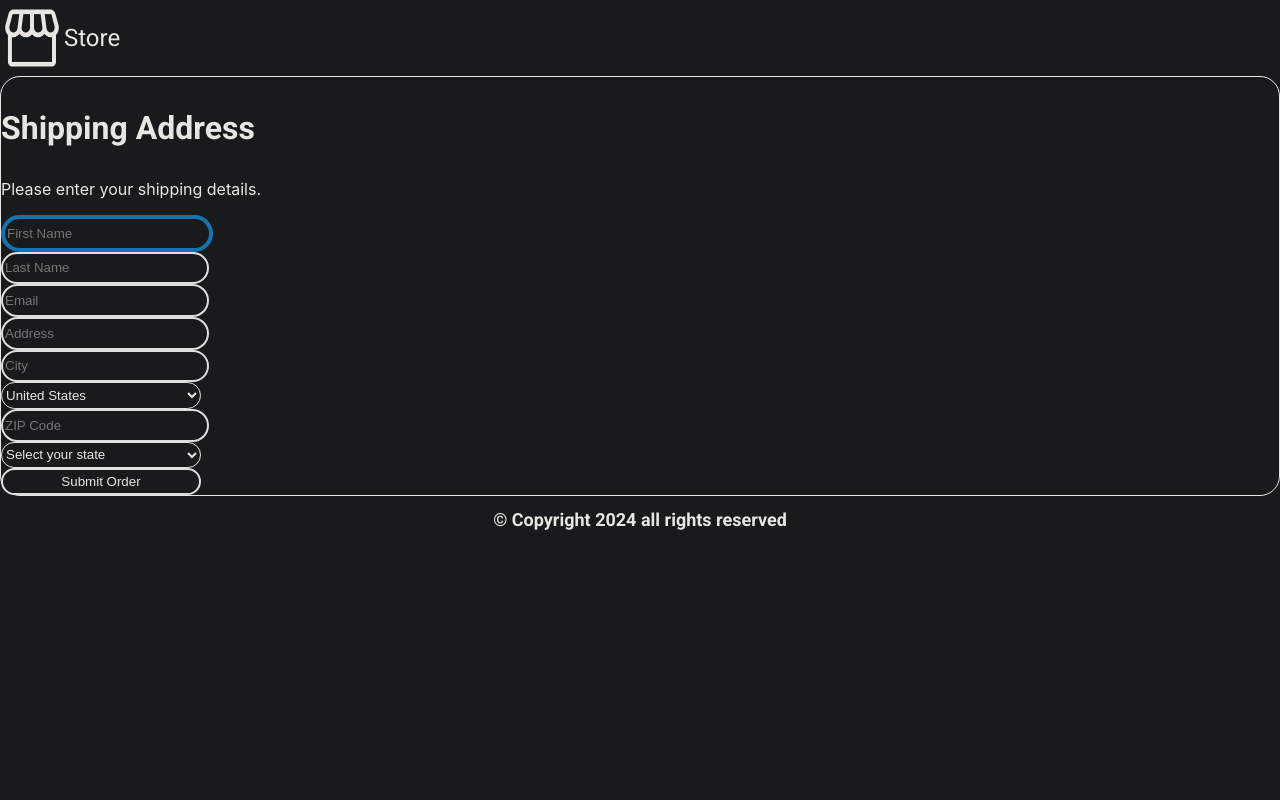
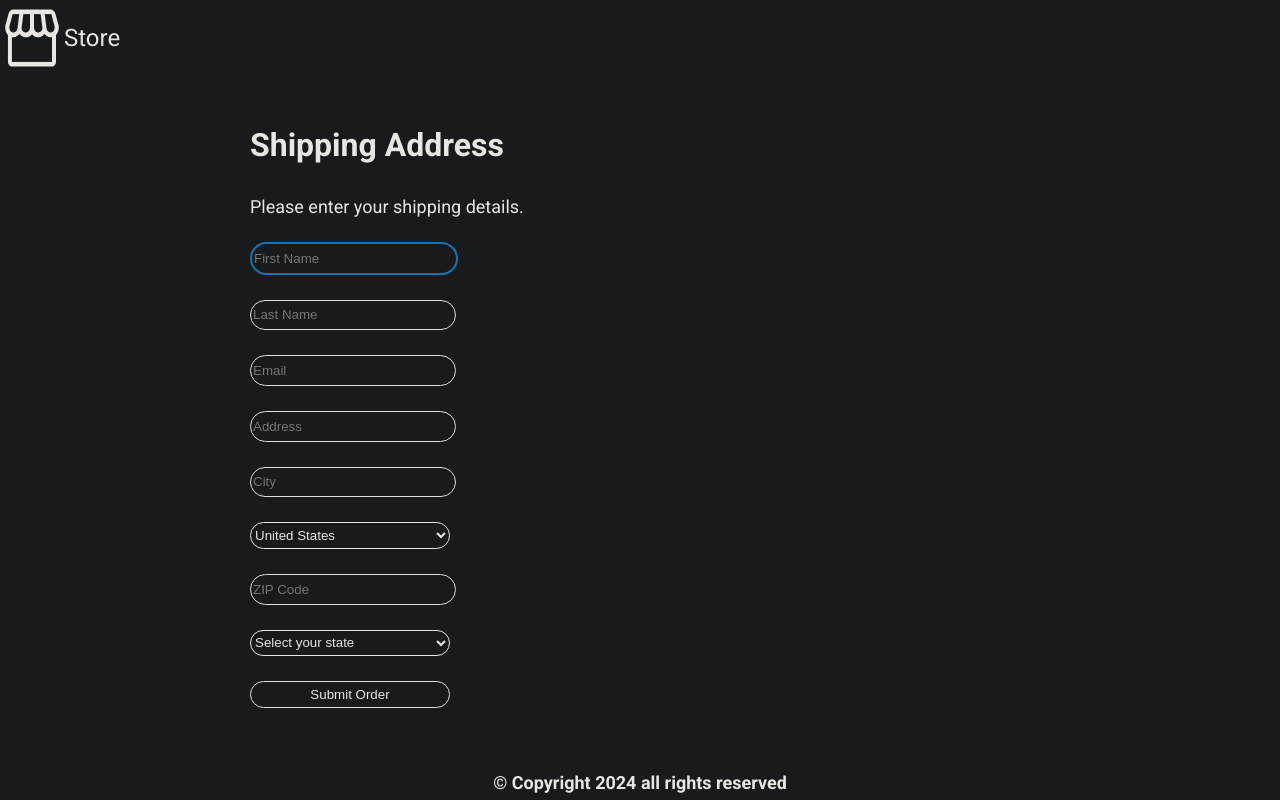
Before and after one commit to TroyWarez/basic-site, a React (Vite) app: page / in a window 1280 px wide. Built offline with nearby package versions, Linux system fonts and the light colour scheme.

Commit message:
cleaner order form

```diff
--- a/src/components/Homebutton/Homebutton.module.css
+++ b/src/components/Homebutton/Homebutton.module.css
@@ -2,7 +2,6 @@
     color: #e8e6e3;
     font-size: x-large;
     font-family: "Roboto", sans-serif;
-    display: fminmax(0, 1fr) minmax(auto, max-content);
 }
 .button a {
     text-decoration: none;
--- a/src/components/OrderForm/OrderForm.module.css
+++ b/src/components/OrderForm/OrderForm.module.css
@@ -4,29 +4,40 @@
   font-style: normal;
   font-size: xx-large;
   color: #e8e6e3;
+  margin-left: 125px;
+  margin-top: 25px;
 }
 .form {
   border-radius: 20px;
-  border: 1px solid #e8e6e3;;
   outline: 0 !important;
   box-sizing: border-box;
-  width: 100%;
   color: #e8e6e3;
   display: flex;
   justify-self: flex-start;
+  margin-left: 125px;
+  margin-top: 25px;
+}
+.p {
+  font-family: "Roboto", sans-serif;
+  font-style: normal;
+  font-size: large;
+  margin-left: 125px;
+  margin-top: 25px;
 }
 .input {
   background-color: #181a1b;
   color: #e8e6e3;
   border-radius: 20px;
-  border: 2px solid #dedede;
+  border: 1px solid #dedede;
   width: 15em;
   height: 2em;
   display: flex;
   outline: none;
+  margin-left: 125px;
+  margin-top: 25px;
 }
 .input:focus {
-  border: 4px solid #1673b0;
+  border: 2px solid #1673b0;
 }
 .select {
   max-width: 15em;
@@ -36,4 +47,10 @@
   border: 1px solid #e8e6e3;
   width: 15em;
   height: 2em;
+  margin-left: 125px;
+  margin-top: 25px;
+  outline: none;
 }
+.select:focus {
+  border: 4px solid #1673b0;
+}
--- a/src/components/OrderForm/OrderForm.tsx
+++ b/src/components/OrderForm/OrderForm.tsx
@@ -75,7 +75,7 @@ const OrderForm = () => {
         <div className={classes.form}>
             <form action="" method="get">
             <h3 className={classes.heading}>Shipping Address</h3>
-            <p>Please enter your shipping details.</p>
+            <p className={classes.p}>Please enter your shipping details.</p>
                 <input className={classes.input} type="text" name="name" id="firstname" placeholder="First Name" maxLength={50} autoFocus={true} required />
 
                 <input className={classes.input} type="text" name="name" id="lastname" placeholder="Last Name" maxLength={50} required />
--- a/src/index.css
+++ b/src/index.css
@@ -20,7 +20,7 @@ footer {
   font-family: "Roboto", sans-serif;
   font-weight: bold;
   font-style: normal;
-  margin: 1%;
+  margin-top: 5%;
   font-size: large;
   text-align: center;
   color: #e8e6e3;
```
